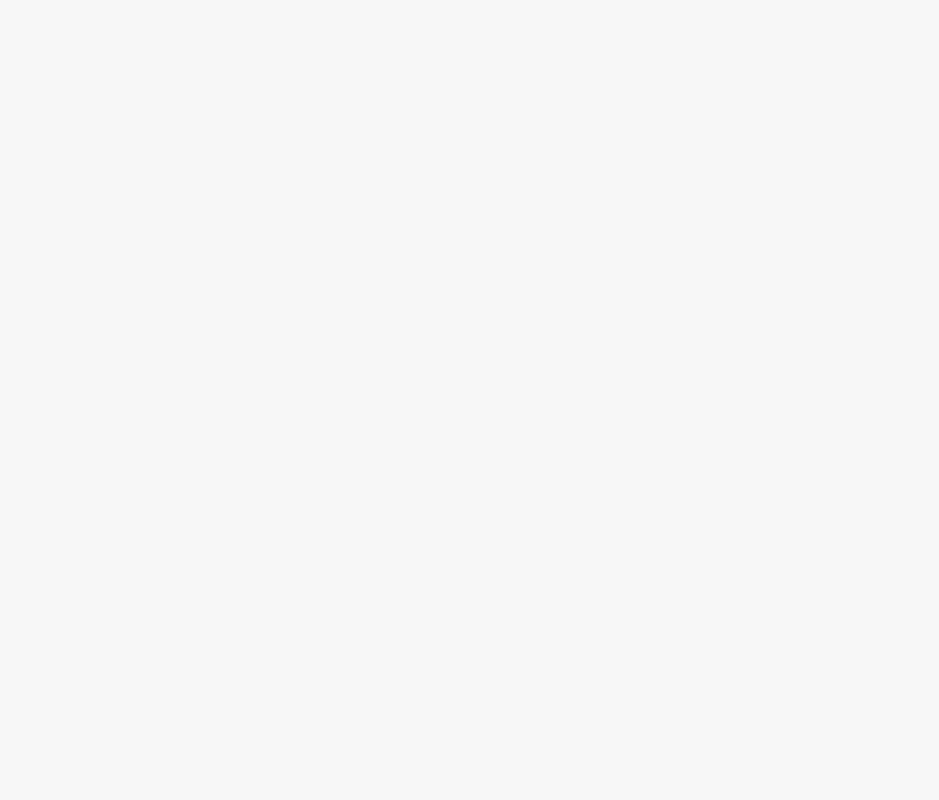
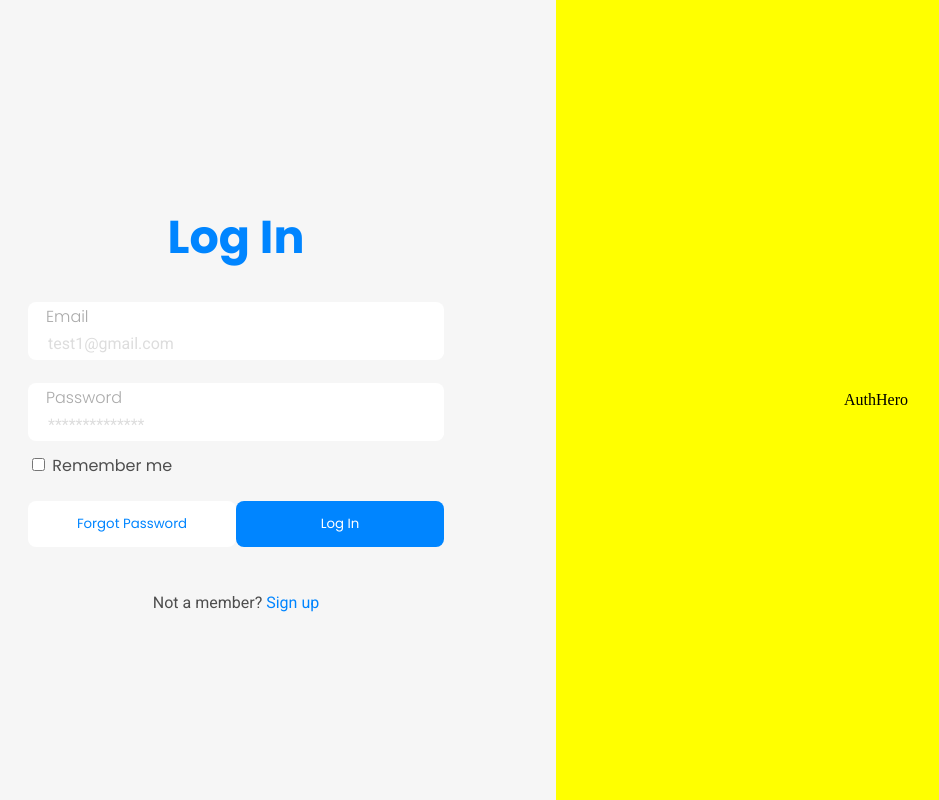
Before and after one commit to amt-augustineopokukesse/my-storefront-frontend, a React (Vite) app: page /login in a window 1280 px wide. Before the commit this address had no page. Shown: the whole page, without its empty margins (84-1023 px from the left). Built offline with nearby package versions, Linux system fonts and the light colour scheme.

Commit message:
feat: created base login design and added style

```diff
--- a/src/App.tsx
+++ b/src/App.tsx
@@ -2,6 +2,7 @@ import './App.scss';
 import { BrowserRouter as Router, Route, Routes } from 'react-router-dom';
 import SignUp from './main-sections/Authentication/Pages/SignUp/SignUp';
 import LandingPage from './main-sections/Authentication/Pages/LandingPage';
+import Login from './main-sections/Authentication/Pages/Login';
 
 function App() {
 
@@ -11,7 +12,7 @@ function App() {
         <Routes>
           <Route path='/' element={<LandingPage />}/>
           <Route path='/signup' element={<SignUp/>}/>
-
+          <Route path='/login' element={<Login/>}/>
         </Routes>
       </div>
     </Router>
--- /dev/null
+++ b/src/assets/styles/authentication/Login.scss
@@ -0,0 +1,83 @@
+.login-container {
+    display: flex;
+    flex-direction: row;
+    justify-content: center;
+    align-items: center;
+    height: 100%;
+    width: 100%;
+    .header-text {
+        font-family: 'Poppins';
+        font-size: 46px;
+        color: #0085FF;
+    }
+    .login-form-container {
+        width: 50%;
+        display: flex;
+        flex-direction: column;
+        justify-content: center;
+        align-items: center;
+
+        .login-form {
+            width: 65%;
+            display: flex;
+            flex-direction: column;
+            gap: 23px;
+            .check {
+                margin-top: -11px;
+                .check-box {
+                    background-color: #D9D9D9;
+                    border: none;
+                }
+                .check-label {
+                    font-family: 'Poppins';
+                    font-size: 16px;
+                    color: #4E4E4E;
+                }
+            }
+            .buttons {
+                width: 100%;
+                display: flex;
+                justify-content: space-between;
+                align-items: center;
+                .forgot-password {
+                    width: 210px;
+                    height: 46px;
+                    border: none;
+                    background: #FFFFFF;
+                    border-radius: 8px;
+                    color: #0085FF;
+                    cursor: pointer;
+                    font-family: 'Poppins';
+                    &:hover{
+                        background: #59AFFF;
+                        color: #FFFFFF;
+                    }
+                }
+                .login-button {
+                    width: 210px;
+                    height: 46px;
+                    border: none;
+                    background: #0085FF;
+                    border-radius: 8px;
+                    color: #FFFFFF;
+                    cursor: pointer;
+                    font-family: 'Poppins';
+                    &:hover{
+                        background: #59AFFF;
+                    }
+                }
+            }
+
+        }
+        .not-member {
+            margin-top: 46px;
+            font-family: 'Roboto';
+            font-size: 16px;
+            color: #4E4E4E;
+            .sign-up-link{
+                color: #0085FF;
+                text-decoration: none;
+            }
+        }
+    }
+}
--- a/src/assets/styles/authentication/SignUpForm.scss
+++ b/src/assets/styles/authentication/SignUpForm.scss
@@ -1,4 +1,4 @@
-.container {
+.signup-container {
     display: flex;
     flex-direction: column;
     justify-content: center;
@@ -63,6 +63,7 @@
         font-family: 'Roboto';
         .login-text {
             color: #0085FF;
+            text-decoration: none;
         }
     }
     .business-signup{
--- a/src/main-sections/Authentication/Auth-Components/SignUpForm.tsx
+++ b/src/main-sections/Authentication/Auth-Components/SignUpForm.tsx
@@ -1,6 +1,7 @@
 import React, {useState}  from 'react';
 import TextInput from './TextInput';
 import '../../../assets/styles/authentication/SignUpForm.scss';
+import { Link } from 'react-router-dom';
 //import { Link } from 'react-router-dom';
 
 // interface User {
@@ -37,11 +38,10 @@ const SignUpForm: React.FC = () => {
     //   };
     const formChanger = () => {
         setBusinessAccount(!businessAccount);
-        console.log(businessAccount);
     };
 
   return (
-    <div className='container'>
+    <div className='signup-container'>
       <h1 className='header-text'>Sign Up</h1>
       <form className='FormContainer'>
         {businessAccount ? (
@@ -63,7 +63,7 @@ const SignUpForm: React.FC = () => {
         </div>
         <button className='submit-button'>Create Account</button>
       </form>
-      <p className="old-member"> Already A Member? <span className="login-text">Log In</span> </p>
+      <p className="old-member"> Already A Member? <Link to='/login' className="login-text">Log In</Link> </p>
       <div className='business-signup'>Create <span className='business-signup-link' onClick={formChanger} >{businessAccount ? 'Individual' : 'Business'} Account</span></div>
 
     </div>
--- a/src/main-sections/Authentication/Pages/Login.tsx
+++ b/src/main-sections/Authentication/Pages/Login.tsx
@@ -1,8 +1,30 @@
-import React from 'react'
+import React from 'react';
+import { Link } from 'react-router-dom';
+import AuthHero from '../Auth-Components/AuthHero';
+import TextInput from '../Auth-Components/TextInput';
+import '../../../assets/styles/authentication/Login.scss';
 
 const Login: React.FC = () => {
   return (
-    <div>Login</div>
+    <div className='login-container'>
+      <div className='login-form-container'>
+        <h1 className='header-text'>Log In</h1>
+        <form className='login-form'>
+            <TextInput type="email" id="email" name="email"  label='Email' />
+            <TextInput type="password" id="pw1" name="password"  label='Password'/>
+            <div className='check'>
+              <input className='check-box' type="checkbox" name="" id="check" />
+              <label  className='check-label' htmlFor='check' > Remember me </label>
+            </div>
+            <div className='buttons'>
+              <button className='forgot-password'>Forgot Password</button>
+              <button className='login-button'>Log In</button>
+            </div>
+        </form>
+        <p className="not-member"> Not a member? <Link to='/signup' className="sign-up-link">Sign up</Link> </p>
+      </div>
+      <AuthHero />
+    </div>
   )
 }
 
```
